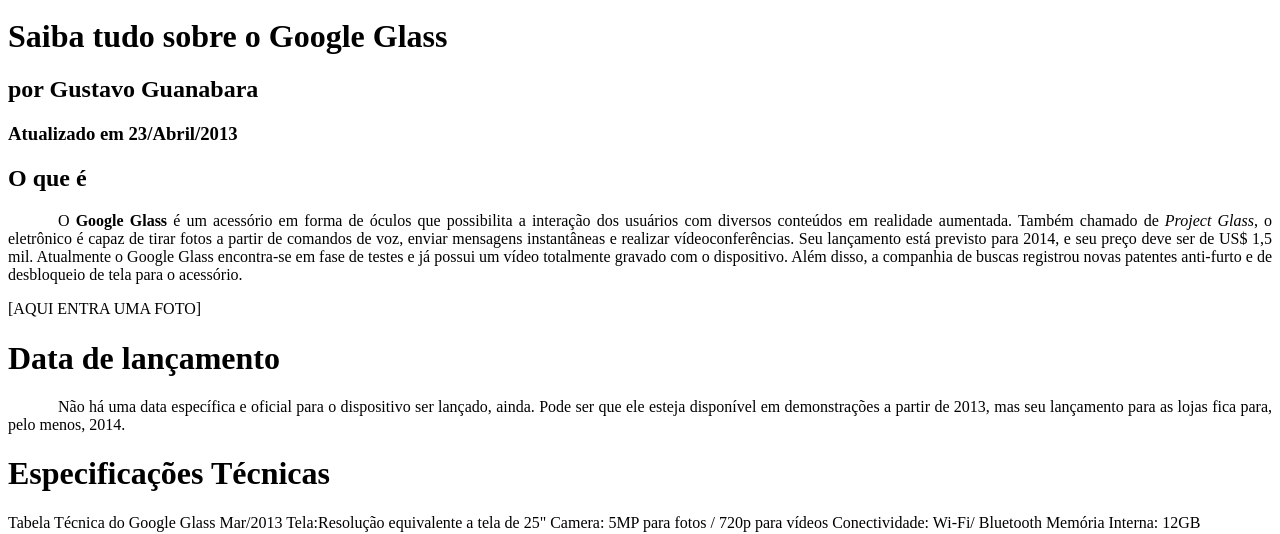
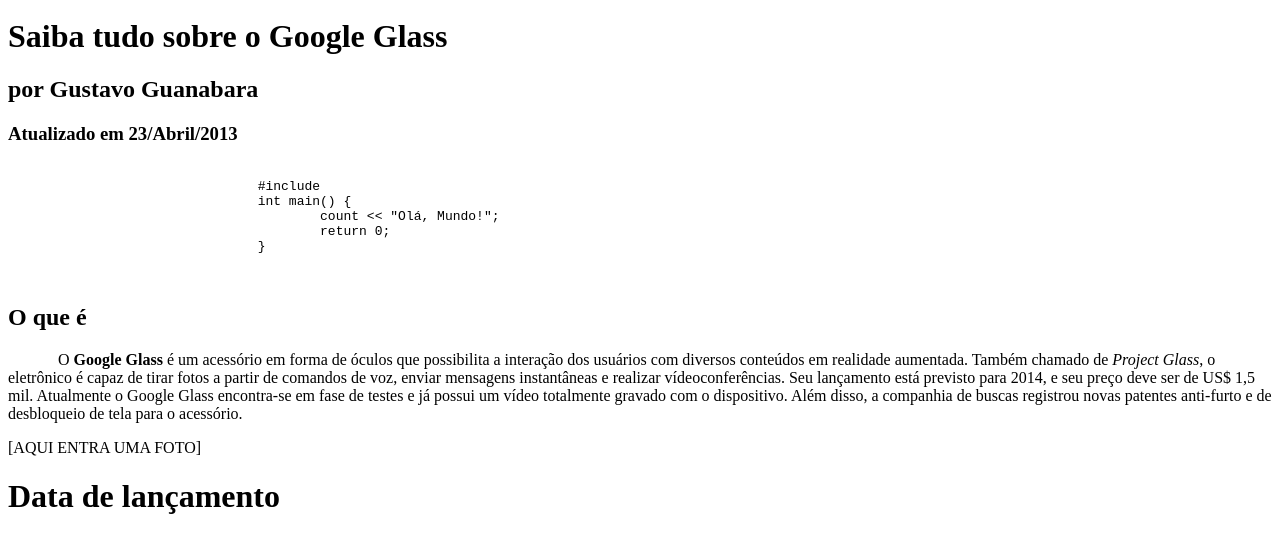
Before and after one commit to lenokp21/projeto-glass-html5, a plain HTML site: page index.html in a window 1280 px wide. Shown: the part 296-830 px from the top of the page. Drawn offline with Linux system fonts and the light colour scheme.

Commit message:
commit tag <pre><code>

```diff
--- a/index.html
+++ b/index.html
@@ -6,7 +6,7 @@
 
 	<style type="text/css">
 		p {
-				text-align: justify;
+				text-align: left;
 				text-indent: 50px;
 			}
 	</style>
@@ -38,6 +38,16 @@
 			<h2>por Gustavo Guanabara</h2>
 			<h3>Atualizado em 23/Abril/2013</h3>
 		</hgroup>
+
+		<pre>
+			<code>
+				#include <iostream>
+				int main() {
+					count << "Olá, Mundo!";
+					return 0;
+				}
+			</code>
+		</pre>
 
 <h2>O que é</h2>
 <p>O <b> Google Glass </b> é um acessório em forma de óculos que possibilita a interação dos usuários com diversos conteúdos em realidade aumentada. Também chamado de <i>Project Glass</i>, o eletrônico é capaz de tirar fotos a partir de comandos de voz, enviar mensagens instantâneas e realizar vídeo&shy;con&shy;fe&shy;rên&shy;cias. Seu lançamento está previsto para 2014, e seu preço deve ser de US$ 1,5 mil. Atualmente o Google Glass encontra-se em fase de testes e já possui um vídeo totalmente gravado com o dispositivo. Além disso, a companhia de buscas registrou novas patentes anti-furto e de desbloqueio de tela para o acessório.</p>
```
